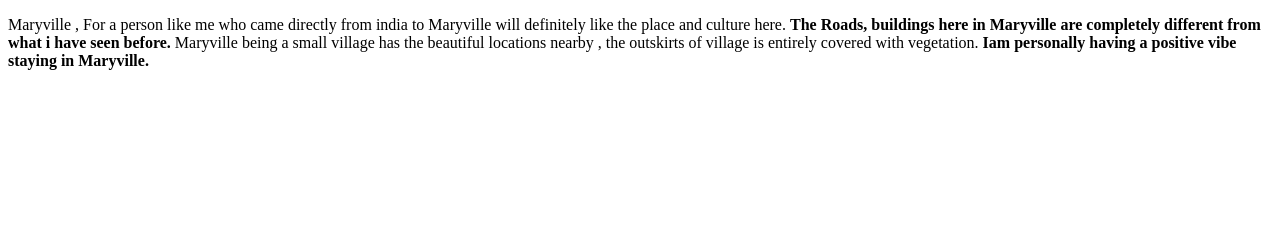
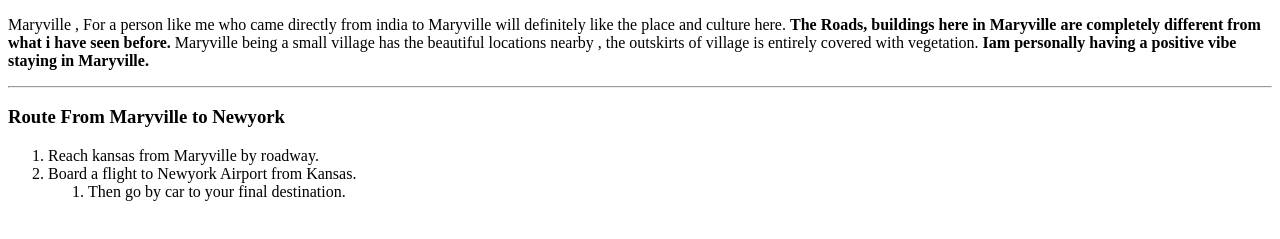
Before and after one commit to 44-563-WebApps-F21/webapps-f21-assignment-3-RaviTeja-Yethappu, a plain HTML site: page index.html in a window 1280 px wide. Shown: the part 105-344 px from the top of the page. Drawn offline with Linux system fonts and the light colour scheme.

Commit message:
Update index.html

```diff
--- a/index.html
+++ b/index.html
@@ -13,5 +13,20 @@
     <b> Iam personally having a positive vibe staying in Maryville.</b> </p>
 
 
+    <!--Order list -->
+
+    <hr>
+    <div>
+    <h3>Route From Maryville to Newyork</h3>
+
+    <ol>
+        <li>Reach kansas from Maryville by roadway.</li>
+        <li>Board a flight to Newyork Airport from Kansas.</li>
+            <ol>
+                <li>Then go by car to your final destination.</li>
+
+            </ol>
+    </ol>
+
 </body>
 </html>
```
